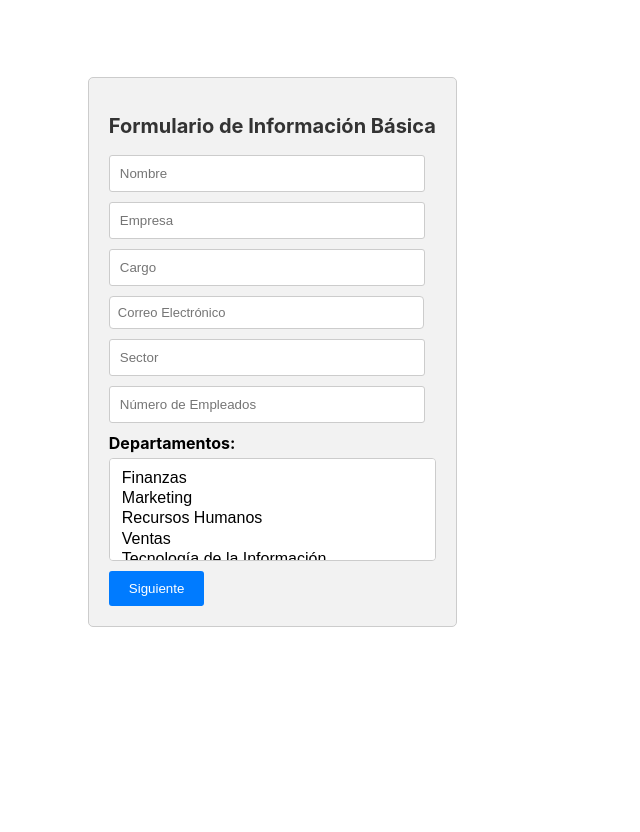
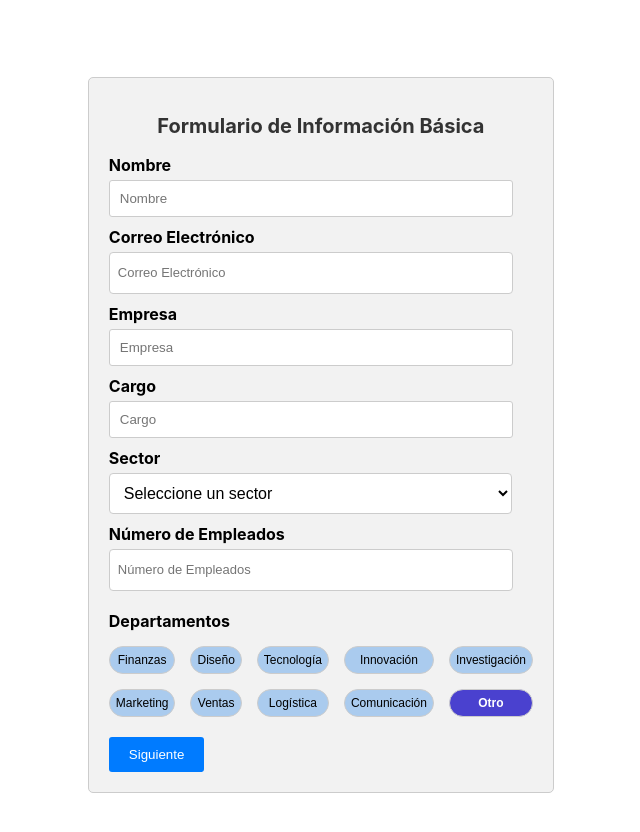
Before and after one commit to javitxu13/Formularios, a React (Create React App) app: page / in a window 1280 px wide. Shown: the top 832 px of the page, without its empty margins (53-693 px from the left). Before the commit the page ends 800 px from the top, so only its background shows below. Built offline with nearby package versions, Linux system fonts and the light colour scheme.

Commit message:
Falta finalizar el ultimo formulario con el resumen de todos

```diff
--- a/src/App.js
+++ b/src/App.js
@@ -4,6 +4,7 @@ import Procesos from '../src/components/frontend/Procesos';
 import InfoBasica from './components/frontend/InfoBasica';
 import HerramientasSoftware from '../src/components/frontend/HerramientasSoftware';
 import Tiempo from '../src/components/frontend/Tiempo';
+import Comentario from './components/frontend/Comentarios';
 
 
 function App() {
@@ -14,6 +15,8 @@ function App() {
         <Route path="/herramientas-software" element={<HerramientasSoftware />} />
         <Route path="/procesos" element={<Procesos />} />
         <Route path="/presupuesto" element={<Tiempo />} />
+        <Route path="/comentario" element={<Comentario />} />
+
       </Routes>
     </Router>
   );
--- /dev/null
+++ b/src/components/frontend/Comentarios.js
@@ -0,0 +1,35 @@
+import React, { useState } from 'react';
+
+function Comentario() {
+  const [comentario, setComentario] = useState('');
+  const [mensajeExito, setMensajeExito] = useState(''); // Nuevo estado para el mensaje de éxito
+
+  const handleChange = (e) => {
+    setComentario(e.target.value);
+  };
+
+  const handleSubmit = (e) => {
+    e.preventDefault();
+    console.log('Comentario enviado:', comentario);
+    setComentario(''); // Limpiar el campo de texto después de enviar
+    setMensajeExito('¡Genial, comentario enviado!'); // Establecer el mensaje de éxito
+  };
+
+  return (
+    <div className="comentario-container">
+      <form onSubmit={handleSubmit}>
+        <h2>Escribe tu Comentario</h2>
+        <textarea
+          value={comentario}
+          onChange={handleChange}
+          placeholder="Deja tu comentario aquí"
+          rows="4"
+        ></textarea>
+        <button type="submit">Enviar Comentario</button>
+        {mensajeExito && <p className="mensaje-exito">{mensajeExito}</p>}
+      </form>
+    </div>
+  );
+}
+
+export default Comentario;
--- a/src/components/frontend/HerramientasSoftware.js
+++ b/src/components/frontend/HerramientasSoftware.js
@@ -1,5 +1,5 @@
 import React, { useState } from 'react';
-import { Navigate } from 'react-router-dom'; // Importa Navigate desde react-router-dom
+import { Navigate } from 'react-router-dom';
 import './css/Procesos.css';
 
 function HerramientasSoftware() {
@@ -9,6 +9,7 @@ function HerramientasSoftware() {
   const [crmSeleccionado, setCrmSeleccionado] = useState('');
   const [trabajaConSuite, setTrabajaConSuite] = useState('No');
   const [suiteSeleccionada, setSuiteSeleccionada] = useState('');
+  const [suiteEspecifica, setSuiteEspecifica] = useState('');
   const [otrasHerramientas, setOtrasHerramientas] = useState({
     ChatGPT: false,
     Airtable: false,
@@ -32,6 +33,9 @@ function HerramientasSoftware() {
     stateSetter(e.target.value);
   };
 
+  const descripcionHerramientas = "Las herramientas de software como ChatGPT, Airtable, y otras, son esenciales para mejorar la eficiencia, la colaboración y la gestión de proyectos en un negocio. Facilitan la automatización de tareas, el análisis de datos y la comunicación entre equipos.";
+  const suitesDeProductividad = ["Microsoft 365","Google Workspace","Zoho Workplace", "Apple iWork", "Otro"];
+
   const handleOtrasHerramientasChange = (herramienta) => {
     setOtrasHerramientas({ ...otrasHerramientas, [herramienta]: !otrasHerramientas[herramienta] });
   };
@@ -46,10 +50,36 @@ function HerramientasSoftware() {
   };
 
   const handleSiguienteClick = () => {
-    // Realiza alguna lógica si es necesario
-    // Por ejemplo, guardar los datos del formulario en el estado global antes de redirigir
     setRedirect(true);
   };
+
+  const renderOtrasHerramientas = () => {
+    return (
+      <div className="herramientas">
+        <div className="titulo-herramientas">
+          <h3>Otras Herramientas</h3>
+          <div className="info-icon">
+            i
+            <span className="tooltip">{descripcionHerramientas}</span>
+          </div>
+        </div>
+        <div className="herramientas-container">
+          {Object.keys(otrasHerramientas).map(herramienta => (
+            <div key={herramienta} className="herramienta-container">
+              <div
+                className={`herramienta ${otrasHerramientas[herramienta] ? 'selected' : ''}`}
+                onClick={() => handleOtrasHerramientasChange(herramienta)}
+              >
+                {herramienta}
+              </div>
+            </div>
+          ))}
+        </div>
+      </div>
+    );
+  }
+
+
 
   return (
     <div className="form-container">
@@ -75,23 +105,24 @@ function HerramientasSoftware() {
 
       <div className="form-field">
         <label>¿Trabajáis con suite de productividad?</label>
-        <select value={trabajaConSuite} onChange={(e) => handleSelectChange(e.target.value, setTrabajaConSuite)}>
+        <select className='suite' value={trabajaConSuite} onChange={(e) => handleSelectChange(e.target.value, setTrabajaConSuite)}>
           <option value="No">No</option>
           <option value="Sí">Sí</option>
         </select>
-        {trabajaConSuite === 'Sí' && renderTextInput('¿Cuál?', suiteSeleccionada, (e) => handleInputChange(e, setSuiteSeleccionada))}
+        {trabajaConSuite === 'Sí' && (
+          <div>
+            <label>Selecciona la suite de productividad:</label>
+            <select className='suite' value={suiteSeleccionada} onChange={(e) => handleInputChange(e, setSuiteSeleccionada)}>
+              {suitesDeProductividad.map(suite => (
+                <option key={suite} value={suite}>{suite}</option>
+              ))}
+            </select>
+            {suiteSeleccionada === 'Otro' && renderTextInput('Especifica la suite de productividad:', suiteEspecifica, (e) => handleInputChange(e, setSuiteEspecifica))}
+          </div>
+        )}
       </div>
-      <div className="herramientas">
-  {Object.keys(otrasHerramientas).map((herramienta) => (
-    <div
-      key={herramienta}
-      className={`herramienta ${otrasHerramientas[herramienta] ? 'selected' : ''}`}
-      onClick={() => handleOtrasHerramientasChange(herramienta)}
-    >
-      {herramienta}
-    </div>
-  ))}
-</div>
+
+      {renderOtrasHerramientas()}
 
       <button className="next-button" type="button" onClick={handleSiguienteClick}>
         Siguiente
--- a/src/components/frontend/InfoBasica.js
+++ b/src/components/frontend/InfoBasica.js
@@ -1,6 +1,8 @@
 import React, { Component } from 'react';
 import { Navigate } from 'react-router-dom';
 import './css/Procesos.css'; // Import your custom CSS file
+
+
 
 class InfoBasica extends Component {
   constructor(props) {
@@ -14,44 +16,116 @@ class InfoBasica extends Component {
       sector: '',
       numeroEmpleados: '',
       departamentos: [],
+      departamentosAdicionales: [], // Almacena los departamentos adicionales agregados
+      mostrarFormularioExtra: false,
+      nuevoDepartamento: '',
     };
   }
 
+  handleNext = () => {
+    this.setState({ etapa: 2 });
+  }
+
   handleChange = (e) => {
-    const { name, value, type } = e.target;
-    // Check if it's a multiple select, and handle the options accordingly.
-    if (type === 'select-multiple') {
-      const selectedOptions = Array.from(e.target.options)
-        .filter((option) => option.selected)
-        .map((option) => option.value);
-      this.setState({ [name]: selectedOptions });
-    } else {
-      this.setState({ [name]: value });
+    const { name, value } = e.target;
+    this.setState({ [name]: value });
+  }
+
+
+
+  toggleDepartmentSelection = (department) => {
+    this.setState((prevState) => {
+      const newDepartments = new Set(prevState.departamentos);
+      if (newDepartments.has(department)) {
+        newDepartments.delete(department);
+        if (department === 'Otro') {
+          return { departamentos: Array.from(newDepartments), mostrarFormularioExtra: false };
+        }
+      } else {
+        newDepartments.add(department);
+        if (department === 'Otro') {
+          return { departamentos: Array.from(newDepartments), mostrarFormularioExtra: true };
+        }
+      }
+      return { departamentos: Array.from(newDepartments) };
+    });
+  }
+
+  handleNuevoDepartamentoChange = (e) => {
+    this.setState({ nuevoDepartamento: e.target.value });
+  }
+
+  agregarNuevoDepartamento = () => {
+    const { nuevoDepartamento, departamentosAdicionales } = this.state;
+    if (nuevoDepartamento && !departamentosAdicionales.includes(nuevoDepartamento)) {
+      this.setState((prevState) => ({
+        departamentosAdicionales: [...prevState.departamentosAdicionales, nuevoDepartamento],
+        // No agregues el nuevo departamento a la lista de departamentos seleccionados
+        nuevoDepartamento: '',
+        mostrarFormularioExtra: false,
+      }));
     }
   }
 
-  handleNext = () => {
-    this.setState((prevState) => ({
-      etapa: prevState.etapa + 1,
-    }));
+
+  renderExtraForm() {
+    if (this.state.mostrarFormularioExtra) {
+      return (
+        <div className="extra-form">
+          <input
+            type="text"
+            value={this.state.nuevoDepartamento}
+            onChange={this.handleNuevoDepartamentoChange}
+            placeholder="Nuevo Departamento"
+          />
+          <button className='agregar' onClick={this.agregarNuevoDepartamento}>Agregar</button>
+        </div>
+      );
+    }
+    return null;
   }
 
-  handleSubmit = (e) => {
-    e.preventDefault();
-    // Handle form submission specific to etapa 1 here.
+  renderDepartmentButtons() {
+    const { departamentos, departamentosAdicionales } = this.state;
+    let allDepartments = ["Finanzas", "Marketing", "Diseño", "Ventas", "Tecnología", "Logística", "Innovación", "Comunicación", "Investigación", ...departamentosAdicionales];
+
+    // Asegurarse de que "Otro" siempre esté al final
+    allDepartments = allDepartments.filter(dept => dept !== "Otro");
+    allDepartments.push("Otro");
+
+    return (
+      <div className="department-buttons">
+        {allDepartments.map((dept) => (
+          <button
+            key={dept}
+            className={`department-button ${departamentos.includes(dept) ? 'selected' : ''} ${dept === 'Otro' ? 'other-department' : ''}`}
+            type="button"
+            onClick={() => this.toggleDepartmentSelection(dept)}
+          >
+            {dept}
+          </button>
+        ))}
+      </div>
+    );
   }
 
+
   renderEtapa1Form() {
-    const { nombre, empresa, cargo, correoElectronico, sector, numeroEmpleados, departamentos } = this.state;
+    const { nombre, empresa, cargo, correoElectronico, sector, numeroEmpleados } = this.state;
+
+    const sectores = ["Tecnología", "Finanzas", "Educación", "Salud", "Manufactura", "Retail", "Turismo", "Otro"];
+
 
     return (
       <form className="form-container" onSubmit={this.handleNext}>
         <h2 className="form-title">Formulario de Información Básica</h2>
 
         <div className="form-field">
+          <label htmlFor="nombre">Nombre</label>
           <input
             type="text"
             name="nombre"
+            id="nombre"
             value={nombre}
             onChange={this.handleChange}
             placeholder="Nombre"
@@ -59,9 +133,24 @@ class InfoBasica extends Component {
         </div>
 
         <div className="form-field">
+          <label htmlFor="correoElectronico">Correo Electrónico</label>
+          <input
+            type="email"
+            name="correoElectronico"
+            id="correoElectronico"
+            className="email"
+            value={correoElectronico}
+            onChange={this.handleChange}
+            placeholder="Correo Electrónico"
+          />
+        </div>
+
+        <div className="form-field">
+          <label htmlFor="empresa">Empresa</label>
           <input
             type="text"
             name="empresa"
+            id="empresa"
             value={empresa}
             onChange={this.handleChange}
             placeholder="Empresa"
@@ -69,40 +158,43 @@ class InfoBasica extends Component {
         </div>
 
         <div className="form-field">
+          <label htmlFor="cargo">Cargo</label>
           <input
             type="text"
             name="cargo"
+            id="cargo"
             value={cargo}
             onChange={this.handleChange}
             placeholder="Cargo"
           />
         </div>
 
-        <div className="form-field">
-          <input
-            className="date-input"
-            type="email"
-            name="correoElectronico"
-            value={correoElectronico}
-            onChange={this.handleChange}
-            placeholder="Correo Electrónico"
-          />
-        </div>
+
 
         <div className="form-field">
-          <input
-            type="text"
-            name="sector"
-            value={sector}
-            onChange={this.handleChange}
-            placeholder="Sector"
-          />
-        </div>
+        <label htmlFor="sector">Sector</label>
+        <select
+          className='sector'
+          name="sector"
+          id="sector"
+          value={sector}
+          onChange={this.handleChange}
+        >
+          <option value="">Seleccione un sector</option>
+          {sectores.map((sectorOption, index) => (
+            <option key={index} value={sectorOption}>{sectorOption}</option>
+          ))}
+        </select>
+      </div>
+
 
         <div className="form-field">
+          <label htmlFor="numeroEmpleados">Número de Empleados</label>
           <input
-            type="text"
+            className="email"
+            type="number"
             name="numeroEmpleados"
+            id="numeroEmpleados"
             value={numeroEmpleados}
             onChange={this.handleChange}
             placeholder="Número de Empleados"
@@ -110,24 +202,11 @@ class InfoBasica extends Component {
         </div>
 
         <div className="form-field">
-          <label htmlFor="departamentos">Departamentos:</label>
-          <select
-            name="departamentos"
-            value={departamentos}
-            onChange={this.handleChange}
-            multiple={true}
-          >
-            <option value="Finanzas">Finanzas</option>
-            <option value="Marketing">Marketing</option>
-            <option value="Recursos Humanos">Recursos Humanos</option>
-            <option value="Ventas">Ventas</option>
-            <option value="Tecnología de la Información">Tecnología de la Información</option>
-            <option value="Operaciones">Operaciones</option>
-            <option value="Desarrollo de Productos">Desarrollo de Productos</option>
-            <option value="Servicio al Cliente">Servicio al Cliente</option>
-          </select>
+          <label className='fff'>Departamentos</label>
+          {this.renderDepartmentButtons()}
         </div>
 
+        {this.renderExtraForm()} {/* Renderiza el formulario extra si es necesario */}
 
         <button className="next-button" type="submit">Siguiente</button>
       </form>
@@ -138,7 +217,7 @@ class InfoBasica extends Component {
     const { etapa } = this.state;
 
     if (etapa === 2) {
-      return <Navigate to="/herramientas-software" />;
+      return <Navigate to="/herramientas-software" replace />;
     }
 
     return (
--- a/src/components/frontend/css/Procesos.css
+++ b/src/components/frontend/css/Procesos.css
@@ -42,34 +42,12 @@ option:checked::before {
 
 
 
-  .herramientas {
-    display: flex;
-    flex-wrap: wrap;
-    justify-content: space-between;
-    max-width: 400px; /* Ajusta el valor según tus necesidades */
-    margin: 0 auto;
-    margin-bottom: 20px;
 
-  }
 
-  .herramienta {
-    width: 28px; /* Ajusta el tamaño del círculo */
-    height: 0.5px; /* Ajusta el tamaño del círculo */
-    border-radius: 18px; /* Hace que el div sea un círculo */
-    display: flex;
-    background-color: #b5d0ec;
-    align-items: center;
-    justify-content: center;
-    cursor: pointer;
-    margin: 10px;
-    padding: 16px;
-    font-size: 12px;
-  }
 
-  .herramienta.selected {
-    background-color:  #007bff; /* Cambia el color de fondo cuando se selecciona */
-    color: #fff; /* Cambia el color del texto cuando se selecciona */
-  }
+
+
+
 
 
   .form-title {
@@ -81,6 +59,23 @@ option:checked::before {
   .form-field {
     margin: 10px 0;
   }
+
+  .fff{
+    padding-bottom: 10px;
+    padding-top: 10px;
+  }
+  .other-department {
+    background-color: rgb(74, 65, 207) !important; /* Un color de fondo llamativo */
+    color: #ffffff; /* Un color de texto que contraste */
+    font-weight: bold; /* Hacer el texto más grueso */
+  }
+
+  .other-department-selected {
+    background-color: rgb(4, 5, 54) !important; /* Un color de fondo distinto cuando está seleccionado */
+    color: white; /* Un color de texto que contraste */
+    /* Otros estilos que quieras aplicar cuando esté seleccionado */
+  }
+
 
   input[type="text"] {
     width: 90%;
@@ -193,6 +188,8 @@ option:checked::before {
   font-size: 15px;
   margin: 20px;
 }
+
+
 .nombre {
   width: 100px ;
   margin-left: 40px!important;
@@ -210,4 +207,288 @@ option:checked::before {
 }
 
 
-/* Add other styling as needed */
+/* Procesos.css */
+
+/* Add this class for the tools section */
+.tools-container {
+  margin-top: 10px;
+}
+
+/* Style for the input field to add tools */
+.tools-input {
+  width: 200px;
+  padding: 8px;
+  margin-right: 10px;
+}
+
+.tools-buttons {
+  margin-top: 5px;
+}
+
+.added-tools {
+  margin-top: 10px;
+}
+
+.added-tools p {
+  font-weight: bold;
+}
+
+.added-tools ul {
+  list-style: none;
+  border: 2px solid #007bff;
+  border-radius: 23px;
+  padding: 10px; /* Añadir relleno para separar el texto del borde */
+}
+
+
+.tools-container {
+  display: flex;
+  flex-direction: column;
+}
+
+.tools-header {
+  display: flex;
+  align-items: center;
+  margin-bottom: 10px; /* Ajusta el margen inferior para separar del formulario */
+}
+
+.toti {
+  margin-left: 12px;
+  border-radius: 70px;
+  color: #000000;
+  background-color: rgb(218, 213, 213);
+}
+
+.added-tools {
+  margin-top: 10px;
+}
+
+.tottis{
+  margin-right: 10px;
+  margin-bottom: 15px;
+  background-color: #17385a;
+    color: #fff;
+    border: none;
+    padding: 5px 10px;
+    border-radius: 10px;
+    cursor: pointer;
+    margin-right: 15px;
+}
+
+.totti{
+  margin-right: 10px;
+  margin-bottom: 15px;
+  background-color: #17385a;
+    color: #fff;
+    border: none;
+    padding: 5px 10px;
+    border-radius: 10px;
+    cursor: pointer;
+    margin-right: 15px;
+}
+
+.tot{
+  margin-bottom: 10px;
+}
+
+.totti:hover{
+  background-color: #007bff;
+  transition: 0.6s;
+}
+
+.tottis:hover{
+  background-color: #007bff;
+  transition: 0.6s;
+}
+
+
+.department-buttons {
+  display: grid;
+  grid-template-rows: repeat(2, 1fr); /* Crea dos filas */
+  grid-auto-flow: column; /* Ajusta los elementos en columnas dentro de las filas */
+  grid-gap: 15px; /* Espaciado entre botones */
+  margin-bottom: 20px;
+}
+
+.department-button {
+  padding: 6px;
+  border: 1px solid #ccc;
+  background-color: #aacbee;
+  cursor: pointer;
+  transition: background-color 0.3s ease;
+  border-radius: 40px;
+  font-size: 12px;
+}
+
+.department-button.selected {
+  background-color:  #007bff;
+  color: white;
+}
+
+.depar{
+  margin-bottom: 20px;
+}
+
+
+.email{
+  width: 91%; /* Ancho deseado */
+  height: 3vh;
+  padding: 8px;
+  border: 1px solid #ccc;
+  border-radius: 4px;
+  font-size: 13px;
+}
+
+.extra-form{
+  margin-bottom: 20px;
+}
+
+.agregar{
+  margin-top: 7px;
+  padding: 6px;
+  color: #ffffff;
+  border: 1px solid #ccc;
+  background-color: #02438a;
+  cursor: pointer;
+  transition: background-color 0.3s ease;
+  font-size: 13px;
+  border-radius: 13px;
+}
+
+
+
+
+.info-icon {
+  display: inline-block;
+  width: 20px;
+  height: 20px;
+  text-align: center;
+  border-radius: 50%;
+  background-color: #5c5b5b;
+  color: white;
+  cursor: help;
+  position: relative;
+  margin-right: 30px;
+}
+
+.tooltip {
+  visibility: hidden;
+  width: 300px;
+  background-color: black;
+  color: white;
+  text-align: center;
+  padding: 12px 10px;
+  border-radius: 6px;
+  position: absolute;
+  z-index: 1;
+  top: -5px;
+  left: 150%;
+}
+
+.info-icon:hover .tooltip {
+  visibility: visible;
+}
+
+.suite{
+  margin-bottom: 10px;
+}
+
+.comentario-container {
+  max-width: 500px;
+  margin: 0 auto;
+  padding: 20px;
+  background-color: #f7f7f7;
+  border-radius: 8px;
+  box-shadow: 0 2px 4px rgba(0, 0, 0, 0.1);
+  margin-top: 10%;
+
+}
+
+.comentario-container form {
+  display: flex;
+  flex-direction: column;
+}
+
+.comentario-container h2 {
+  margin-bottom: 15px;
+  color: #333;
+  font-size: 1.5em;
+}
+
+.comentario-container textarea {
+  padding: 10px;
+  margin-bottom: 15px;
+  border: 1px solid #ddd;
+  border-radius: 4px;
+  resize: vertical; /* Permite al usuario ajustar la altura del textarea */
+}
+
+.comentario-container button {
+  padding: 10px 15px;
+  background-color: #0056b3;
+  color: white;
+  border: none;
+  border-radius: 4px;
+  cursor: pointer;
+  transition: background-color 0.3s ease;
+}
+
+.comentario-container button:hover {
+  background-color: #003d82;
+}
+
+.mensaje-exito {
+  color: green;
+  margin-top: 7%;
+  margin-left: 27%;
+  font-size: 18px;
+}
+
+
+.sector{
+  width: 95% !important;
+}
+
+
+
+.titulo-herramientas {
+  display: flex;
+  align-items: center;
+}
+
+.info-icon {
+  margin-left: 10px;
+}
+
+
+
+
+
+
+.herramientas-container {
+  display: grid;
+  grid-template-columns: repeat(5, 1fr); /* Crea dos columnas */
+  gap: 10px; /* Espacio entre las columnas y filas */
+}
+
+.herramienta-container {
+  background-color: #b9cee4;
+  border-radius: 50px;
+  color: #000000;
+  margin-bottom: 10px; /* Espacio en la parte inferior de cada contenedor */
+  font-size: 13px;
+  text-align: center;
+  height: 20px;
+  padding: 5px;
+  width: 60px; /* Ancho de cada contenedor */
+}
+
+
+.herramienta.selected {
+  background-color: #3618bd;
+  color: #ffffff;
+  padding: 5px;
+  border-radius: 50px;
+  width: 60px;
+  height: 20px;
+}
```
Also changed, not shown: src/components/frontend/Procesos.js (+20 -15 lines), src/components/frontend/Tiempo.js (+14 -17 lines).
